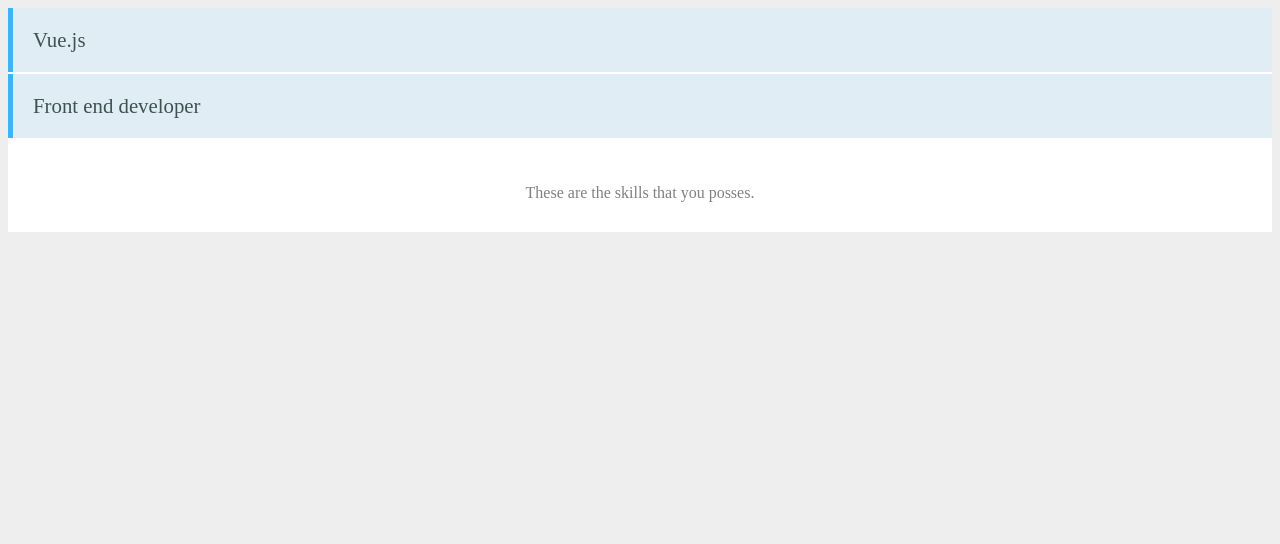
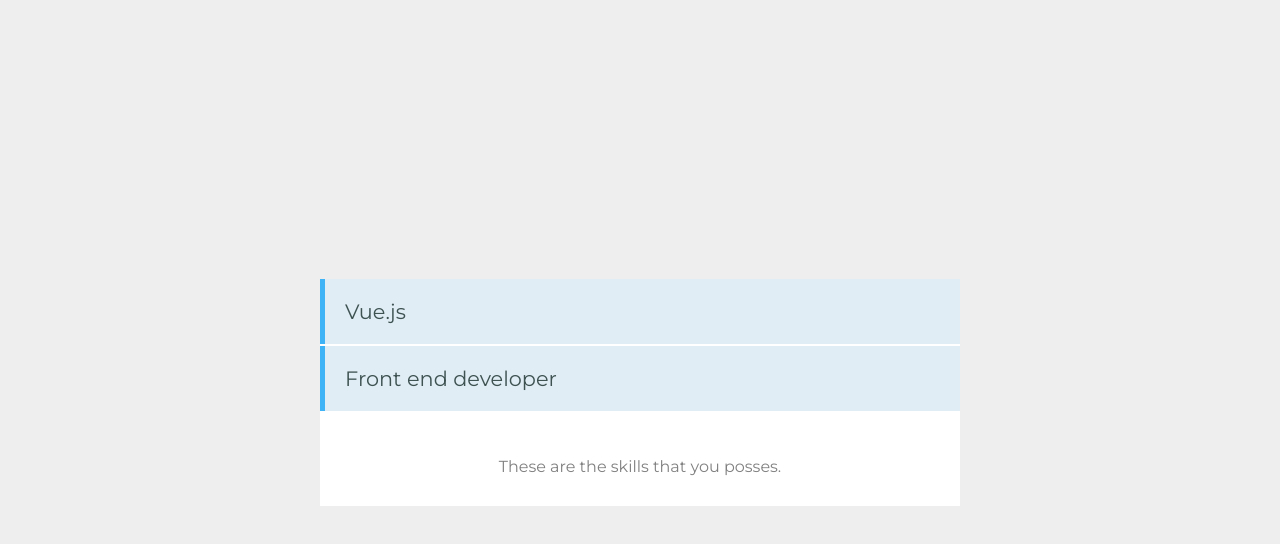
Before and after one commit to brandonfiebiger/daily_practice, a Vue app in the folder vuejs/vue-skills/: page / in a window 1280 px wide. Shown: the top 544 px of the page. Built offline with nearby package versions, Linux system fonts and the light colour scheme.

Commit message:
Add styles for App component.

```diff
--- a/vuejs/vue-skills/src/App.vue
+++ b/vuejs/vue-skills/src/App.vue
@@ -16,7 +16,21 @@
 </script>
 
 <style>
- body {
-   background: #eeeeee;
- }
+@import url('https://fonts.googleapis.com/css?family=Montserrat:400,700');
+
+body {
+  background-color: #EEEEEE;
+  font-family: 'Montserrat', sans-serif;
+  display: grid;
+  grid-template-rows: auto;
+  justify-items: center;
+  align-items: center;
+}
+body, html {
+  margin: 0;
+  height: 100%;
+}
+#app {
+    width: 50%;
+}
 </style>
```
